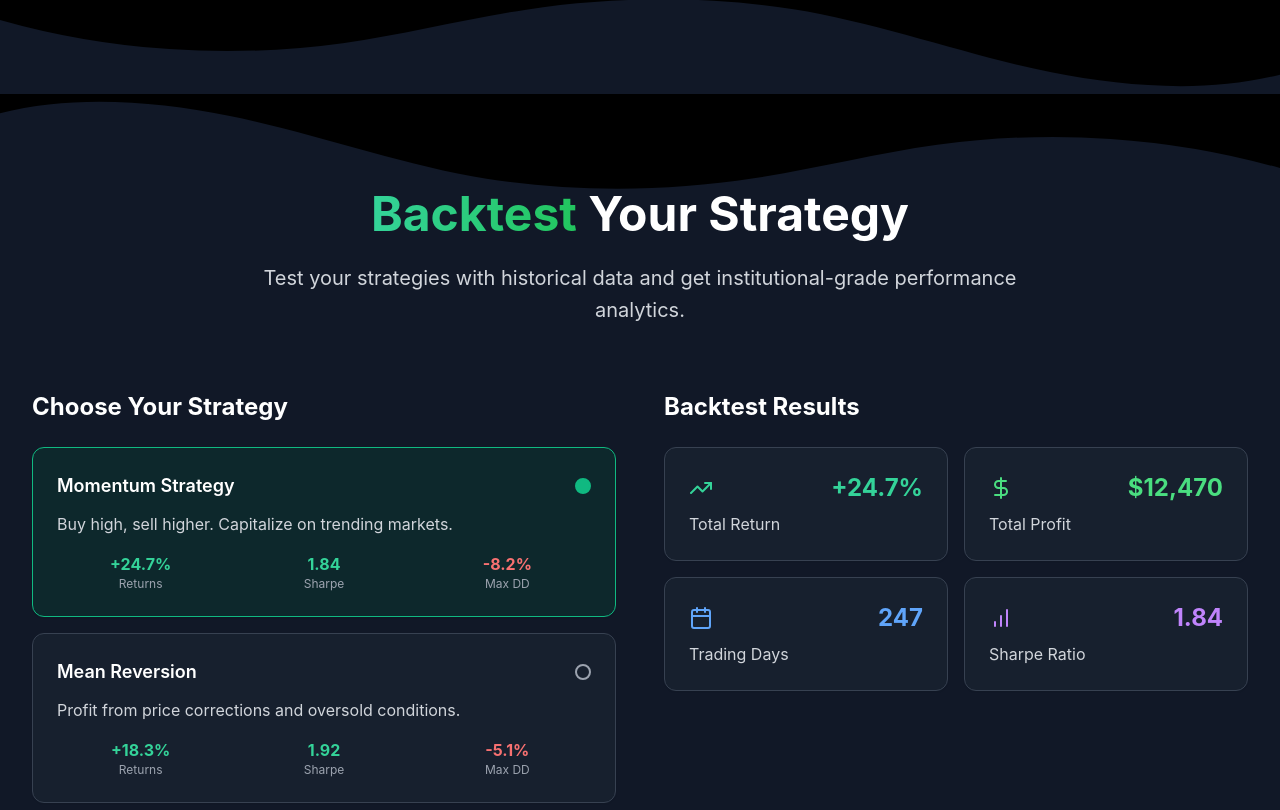
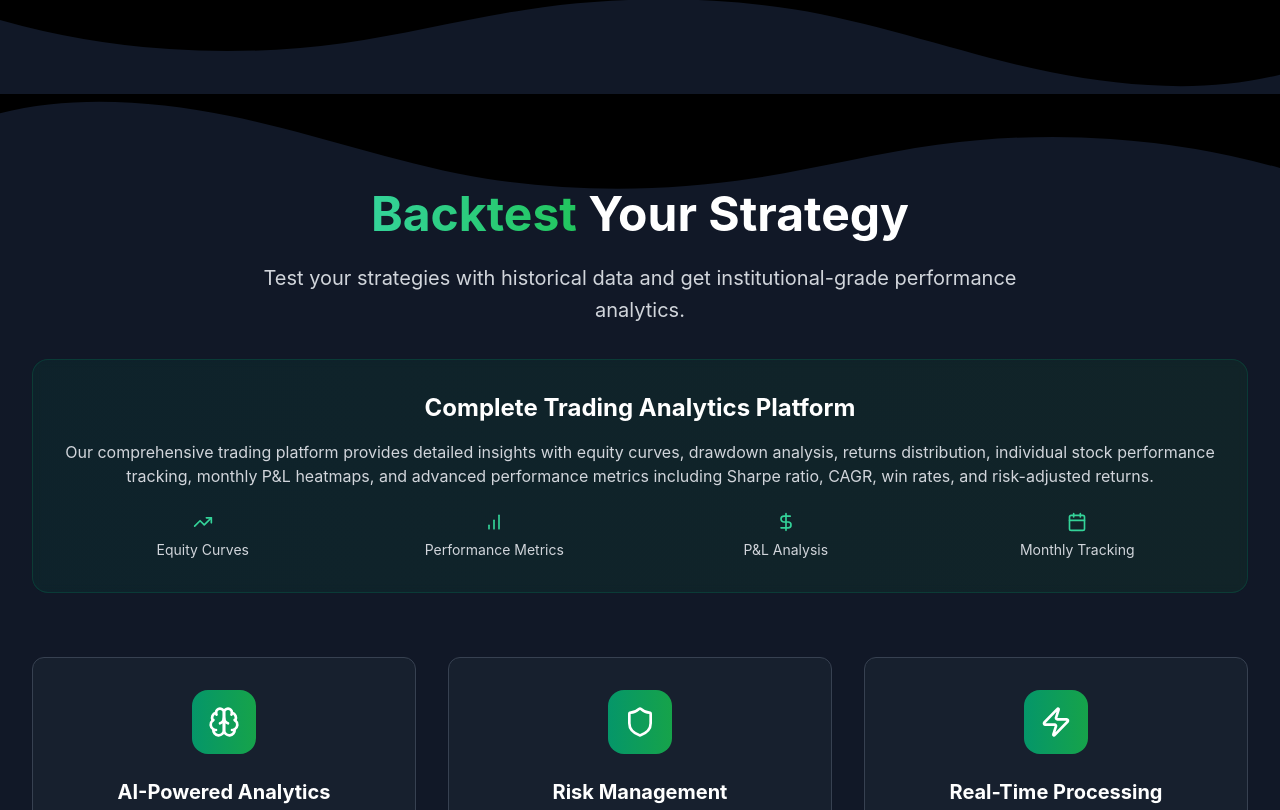
Before and after one commit to Mansi1975/curve-backtest-forge, a React (Vite) app: page / in a window 1280 px wide. Shown: the part 1990-2800 px from the top of the page. Built offline with nearby package versions, Linux system fonts and the light colour scheme.

Commit message:
feat: Add startup info to backtest section
Added three containers in the backtest section on the home page to explain the startup.

```diff
--- a/src/components/BacktestSection.tsx
+++ b/src/components/BacktestSection.tsx
@@ -1,9 +1,12 @@
+
 import { useState } from 'react';
 import { Button } from '@/components/ui/button';
 import { Card } from '@/components/ui/card';
-import { Play, Settings, Download, TrendingUp, DollarSign, Calendar, BarChart } from 'lucide-react';
+import { Play, Settings, Download, TrendingUp, DollarSign, Calendar, BarChart, Brain, Shield, Zap } from 'lucide-react';
+
 const BacktestSection = () => {
   const [selectedStrategy, setSelectedStrategy] = useState('momentum');
+
   const strategies = [{
     id: 'momentum',
     name: 'Momentum Strategy',
@@ -26,7 +29,27 @@ const BacktestSection = () => {
     sharpe: '1.67',
     maxDrawdown: '-12.4%'
   }];
-  return <section id="backtest" className="relative py-24 bg-gray-900">
+
+  const startupFeatures = [
+    {
+      icon: Brain,
+      title: 'AI-Powered Analytics',
+      description: 'Advanced machine learning algorithms analyze market patterns and generate insights to optimize your trading strategies.'
+    },
+    {
+      icon: Shield,
+      title: 'Risk Management',
+      description: 'Comprehensive risk assessment tools including drawdown analysis, volatility metrics, and position sizing recommendations.'
+    },
+    {
+      icon: Zap,
+      title: 'Real-Time Processing',
+      description: 'Lightning-fast backtesting engine processes years of historical data in seconds with institutional-grade accuracy.'
+    }
+  ];
+
+  return (
+    <section id="backtest" className="relative py-24 bg-gray-900">
       {/* Top curve */}
       <div className="absolute top-0 left-0 w-full">
         <svg viewBox="0 0 1200 120" preserveAspectRatio="none" className="relative block w-full h-16 md:h-24 transform rotate-180">
@@ -42,7 +65,50 @@ const BacktestSection = () => {
             </span>
             <span className="text-white"> Your Strategy</span>
           </h2>
-          <p className="text-xl text-gray-300 max-w-3xl mx-auto leading-relaxed">Test your strategies with historical data and get institutional-grade performance analytics.</p>
+          <p className="text-xl text-gray-300 max-w-3xl mx-auto leading-relaxed mb-8">
+            Test your strategies with historical data and get institutional-grade performance analytics.
+          </p>
+
+          {/* Trading Platform Info */}
+          <div className="bg-gradient-to-r from-emerald-900/20 to-green-900/20 rounded-2xl p-8 backdrop-blur-sm border border-emerald-700/30 mb-12">
+            <h3 className="text-2xl font-bold text-white mb-4">Complete Trading Analytics Platform</h3>
+            <p className="text-gray-300 mb-6">
+              Our comprehensive trading platform provides detailed insights with equity curves, drawdown analysis,
+              returns distribution, individual stock performance tracking, monthly P&L heatmaps, and advanced
+              performance metrics including Sharpe ratio, CAGR, win rates, and risk-adjusted returns.
+            </p>
+            <div className="grid grid-cols-2 md:grid-cols-4 gap-4 text-sm">
+              <div className="text-center">
+                <TrendingUp className="text-emerald-400 mx-auto mb-2" size={20} />
+                <span className="text-gray-300">Equity Curves</span>
+              </div>
+              <div className="text-center">
+                <BarChart className="text-emerald-400 mx-auto mb-2" size={20} />
+                <span className="text-gray-300">Performance Metrics</span>
+              </div>
+              <div className="text-center">
+                <DollarSign className="text-emerald-400 mx-auto mb-2" size={20} />
+                <span className="text-gray-300">P&L Analysis</span>
+              </div>
+              <div className="text-center">
+                <Calendar className="text-emerald-400 mx-auto mb-2" size={20} />
+                <span className="text-gray-300">Monthly Tracking</span>
+              </div>
+            </div>
+          </div>
+        </div>
+
+        {/* Startup Features */}
+        <div className="grid grid-cols-1 md:grid-cols-3 gap-8 mb-16">
+          {startupFeatures.map((feature, index) => (
+            <Card key={index} className="p-8 bg-gray-800/50 border-gray-700 text-center hover:border-emerald-500/50 transition-all duration-300">
+              <div className="inline-flex items-center justify-center w-16 h-16 bg-gradient-to-r from-emerald-600 to-green-600 rounded-2xl mb-6">
+                <feature.icon className="text-white" size={32} />
+              </div>
+              <h4 className="text-xl font-bold text-white mb-4">{feature.title}</h4>
+              <p className="text-gray-300 leading-relaxed">{feature.description}</p>
+            </Card>
+          ))}
         </div>
 
         <div className="grid grid-cols-1 lg:grid-cols-2 gap-12 items-start">
@@ -51,10 +117,23 @@ const BacktestSection = () => {
             <h3 className="text-2xl font-bold text-white mb-6">Choose Your Strategy</h3>
 
             <div className="space-y-4">
-              {strategies.map(strategy => <Card key={strategy.id} className={`p-6 cursor-pointer transition-all duration-300 hover:border-emerald-500/50 ${selectedStrategy === strategy.id ? 'bg-emerald-900/30 border-emerald-500' : 'bg-gray-800/50 border-gray-700'}`} onClick={() => setSelectedStrategy(strategy.id)}>
+              {strategies.map(strategy => (
+                <Card
+                  key={strategy.id}
+                  className={`p-6 cursor-pointer transition-all duration-300 hover:border-emerald-500/50 ${
+                    selectedStrategy === strategy.id
+                      ? 'bg-emerald-900/30 border-emerald-500'
+                      : 'bg-gray-800/50 border-gray-700'
+                  }`}
+                  onClick={() => setSelectedStrategy(strategy.id)}
+                >
                   <div className="flex items-center justify-between mb-3">
                     <h4 className="text-lg font-semibold text-white">{strategy.name}</h4>
-                    <div className={`w-4 h-4 rounded-full border-2 ${selectedStrategy === strategy.id ? 'bg-emerald-500 border-emerald-500' : 'border-gray-400'}`}></div>
+                    <div className={`w-4 h-4 rounded-full border-2 ${
+                      selectedStrategy === strategy.id
+                        ? 'bg-emerald-500 border-emerald-500'
+                        : 'border-gray-400'
+                    }`}></div>
                   </div>
                   <p className="text-gray-300 mb-4">{strategy.description}</p>
 
@@ -72,7 +151,8 @@ const BacktestSection = () => {
                       <div className="text-xs text-gray-400">Max DD</div>
                     </div>
                   </div>
-                </Card>)}
+                </Card>
+              ))}
             </div>
 
             <div className="flex space-x-4">
@@ -125,11 +205,6 @@ const BacktestSection = () => {
                 <div className="text-gray-300">Sharpe Ratio</div>
               </Card>
             </div>
-
-            {/* Equity Curve Placeholder */}
-
-
-
           </div>
         </div>
       </div>
@@ -140,6 +215,8 @@ const BacktestSection = () => {
           <path d="M321.39,56.44c58-10.79,114.16-30.13,172-41.86,82.39-16.72,168.19-17.73,250.45-.39C823.78,31,906.67,72,985.66,92.83c70.05,18.48,146.53,26.09,214.34,3V0H0V27.35A600.21,600.21,0,0,0,321.39,56.44Z" className="fill-black"></path>
         </svg>
       </div>
-    </section>;
+    </section>
+  );
 };
+
 export default BacktestSection;
```
